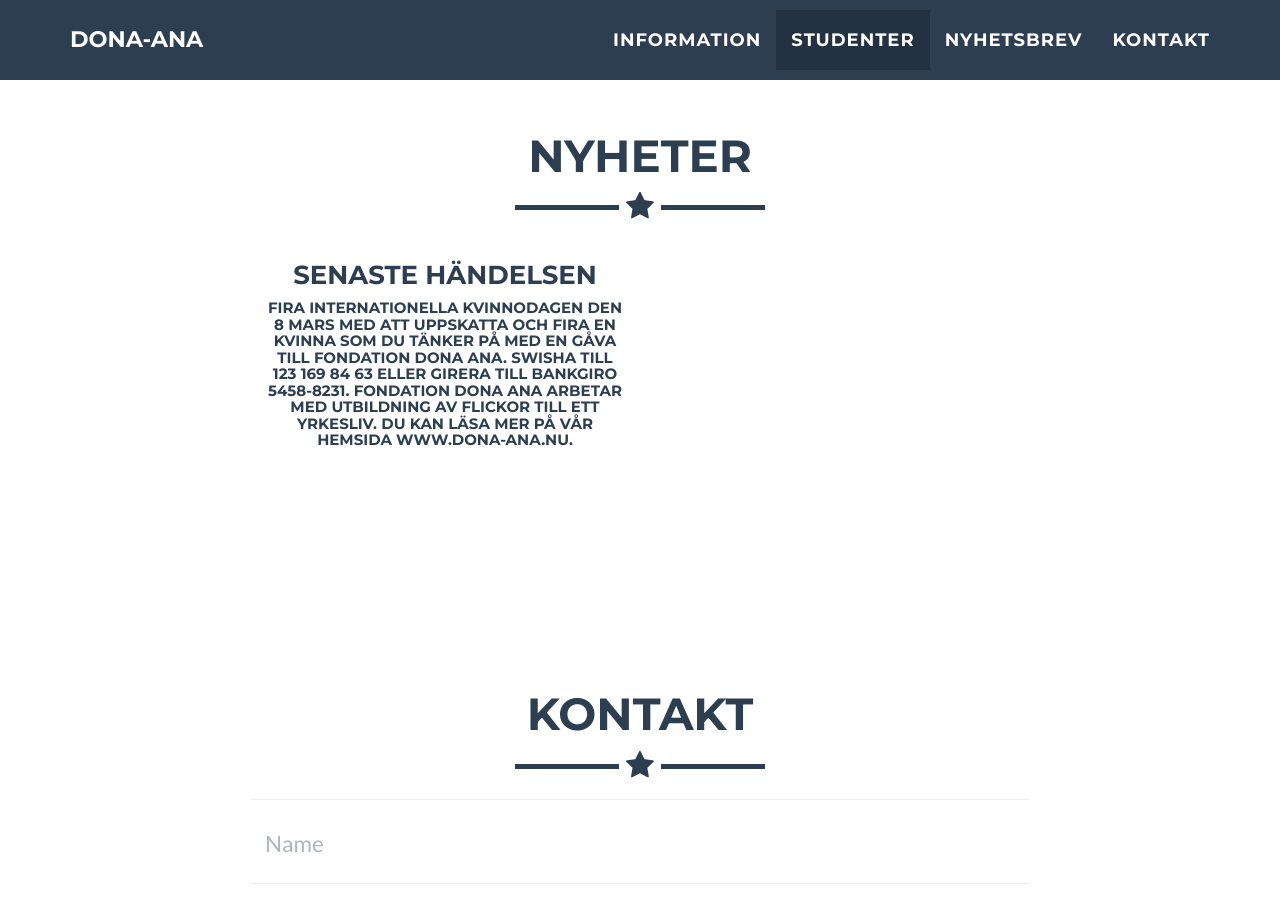
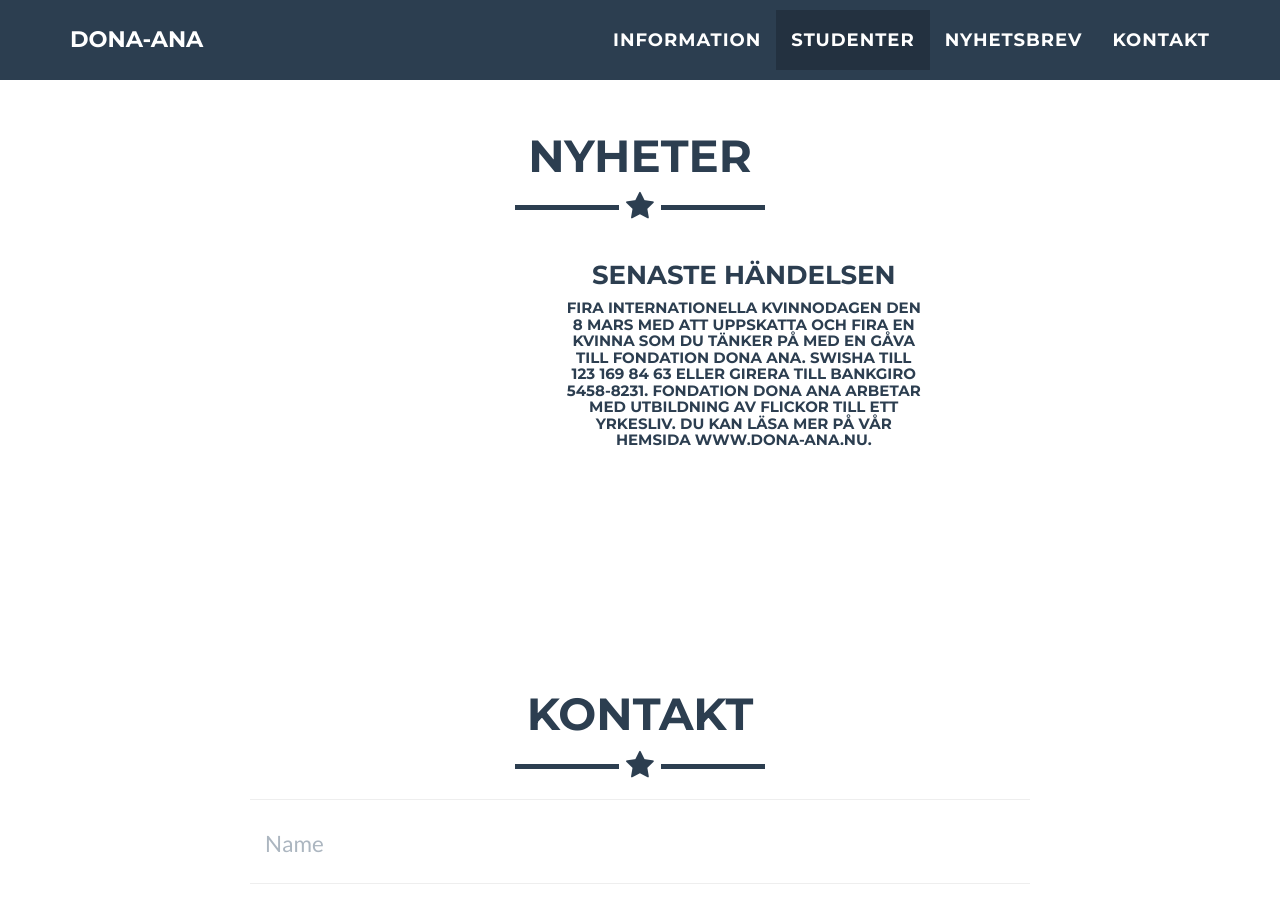
Before and after one commit to spgarn/Dona-ana2, a Jekyll site: the page built from index.html, in a window 1280 px wide and 900 px high, scrolled down 4228 px. Built offline with Jekyll 4.4.1, drawn with Linux system fonts in a browser that asks for light colours.

Commit message:
minor fixes in nyheter

```diff
--- a/_includes/news.html
+++ b/_includes/news.html
@@ -7,7 +7,7 @@
                 <hr class="star-primary">
             </div>
         </div>
-        <div class="row" style="text-align: center;">
+        <div class="row" style="text-align: center; display:flex; justify-content: center; margin-left: 0;">
             <div class="col-lg-4 col-lg-offset-2">
                 <h3>Senaste Händelsen</h3>
                 <h5>Fira Internationella kvinnodagen den 8 mars med att uppskatta och fira en kvinna som du tänker på
```
